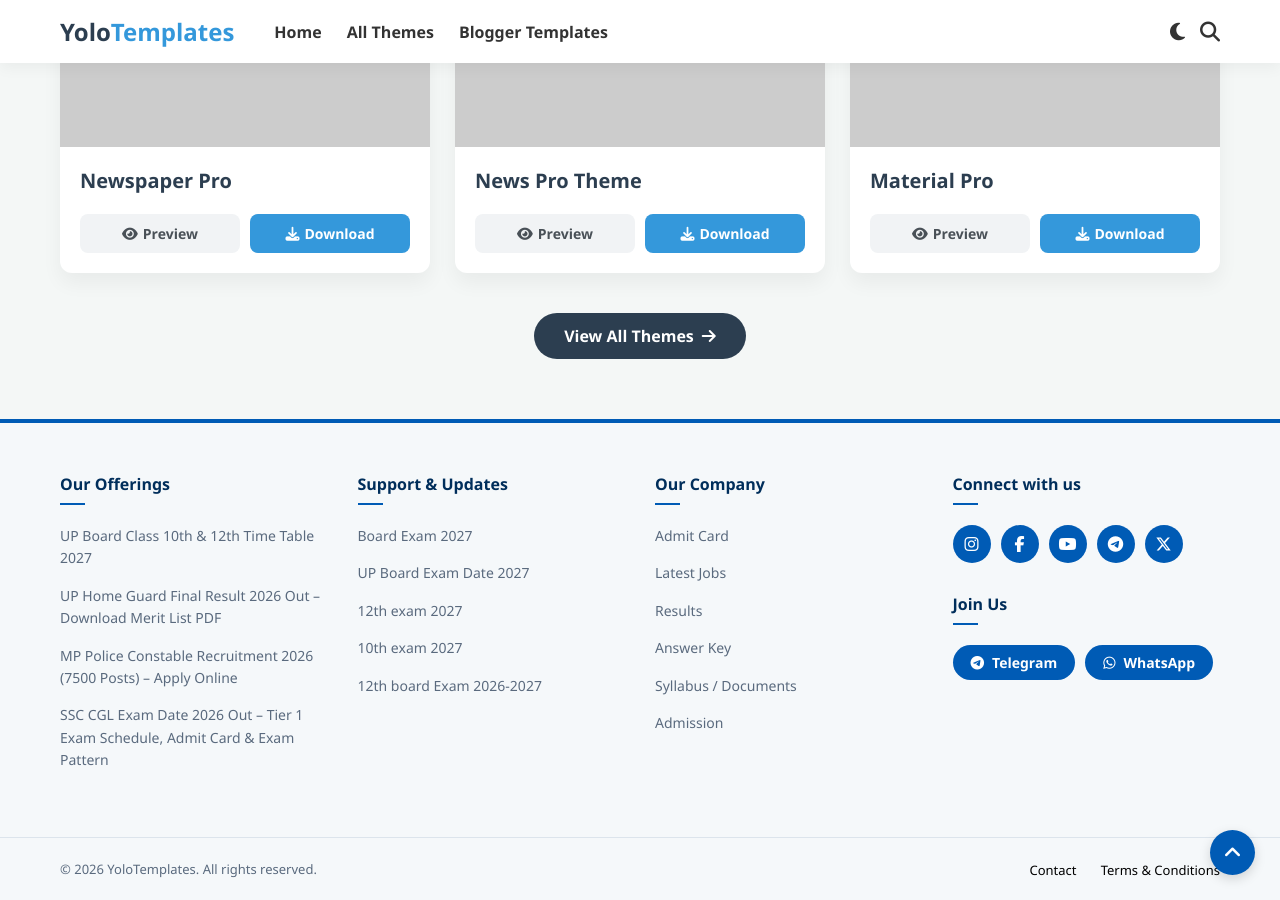
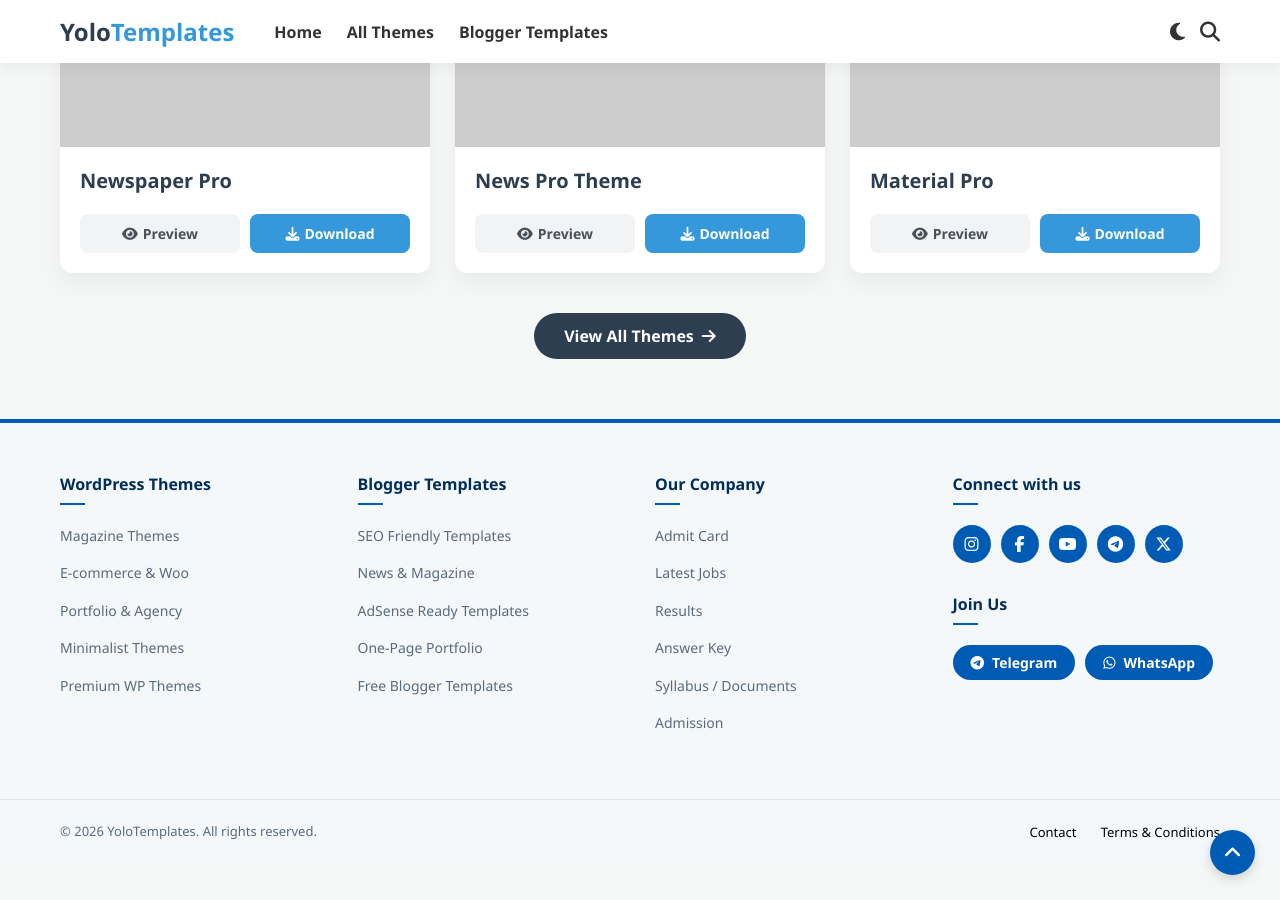
Before and after one commit to yolotemplates/yolotemplates.github.io, a Jekyll site: the page built from index.html, in a window 1280 px wide and 900 px high, scrolled down 575 px. Built offline with Jekyll 4.4.1, drawn with Linux system fonts in a browser that asks for light colours.

Commit message:
Update default.html

```diff
--- a/_layouts/default.html
+++ b/_layouts/default.html
@@ -58,24 +58,25 @@
 
             <!-- Column 1 -->
 <div class="footer-col">
-                <h4>Our Offerings</h4>
+    <h4>WordPress Themes</h4>
     <ul>
-                    <li><a href="#">UP Board Class 10th & 12th Time Table 2027</a></li>
-                    <li><a href="#">UP Home Guard Final Result 2026 Out – Download Merit List PDF</a></li>
-                    <li><a href="#">MP Police Constable Recruitment 2026 (7500 Posts) – Apply Online</a></li>
-                    <li><a href="#">SSC CGL Exam Date 2026 Out – Tier 1 Exam Schedule, Admit Card & Exam Pattern</a></li>
+        <li><a href="#">Magazine Themes</a></li>
+        <li><a href="#">E-commerce & Woo</a></li>
+        <li><a href="#">Portfolio & Agency</a></li>
+        <li><a href="#">Minimalist Themes</a></li>
+        <li><a href="#">Premium WP Themes</a></li>
     </ul>
 </div>
 
 <!-- Column 2 -->
 <div class="footer-col">
-                <h4>Support & Updates</h4>
+    <h4>Blogger Templates</h4>
     <ul>
-                    <li><a href="#">Board Exam 2027</a></li>
-                    <li><a href="#">UP Board Exam Date 2027</a></li>
-                    <li><a href="#">12th exam 2027</a></li>
-                    <li><a href="#">10th exam 2027</a></li>
-                    <li><a href="#">12th board Exam 2026-2027</a></li>
+        <li><a href="#">SEO Friendly Templates</a></li>
+        <li><a href="#">News & Magazine</a></li>
+        <li><a href="#">AdSense Ready Templates</a></li>
+        <li><a href="#">One-Page Portfolio</a></li>
+        <li><a href="#">Free Blogger Templates</a></li>
     </ul>
 </div>
 
```
Lines whose indentation alone changed are shown as unchanged.
